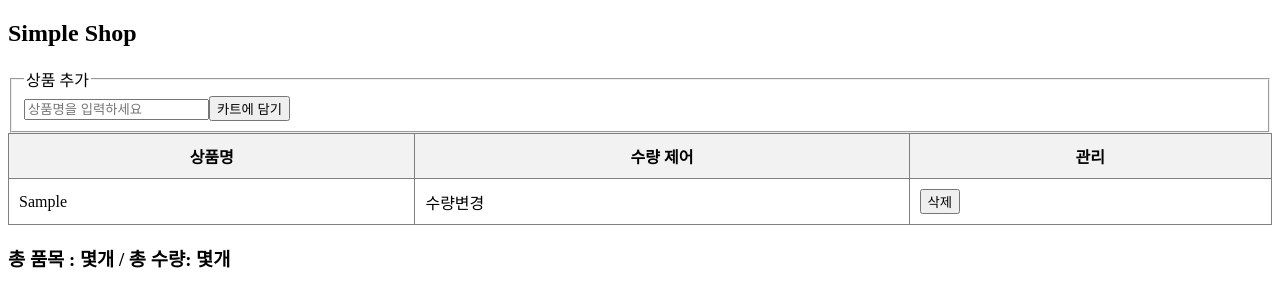
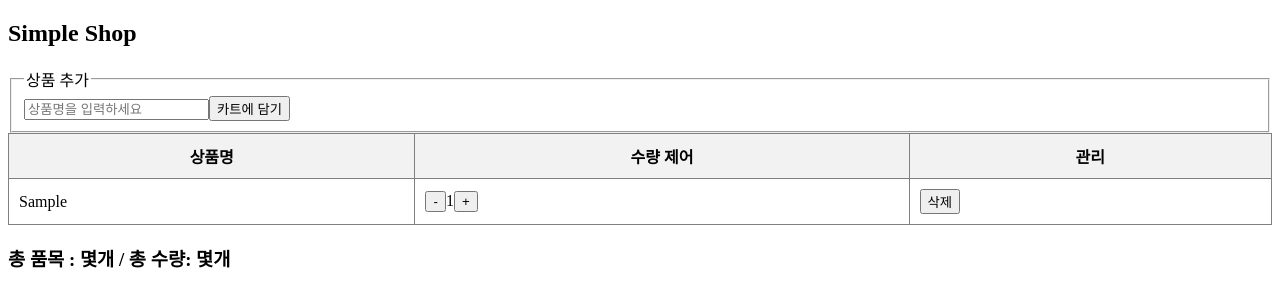
Before and after one commit to beruse2005-cloud/react-01-cart, a React (Vite) app: page / in a window 1280 px wide. Both pictures are taken after typing "Sample" into the empty fields and a click on the button "카트에 담기". Shown: the top 306 px of the page. Built offline with nearby package versions, Linux system fonts and the light colour scheme.

Commit message:
수량 제어 기능 추가

```diff
--- a/src/App.jsx
+++ b/src/App.jsx
@@ -55,12 +55,38 @@ function App() {
                 <tbody>
                 {cart.map((item, index) => <tr key={index}>
                     <td>{item.name}</td>
-                    <td>수량변경</td>
                     <td>
                         <button onClick={() => {
-                            const result = cart.filter((v, i) => { return i !== index });
+                            // 지금 현재 수량이 1 이하면, 실행하지 않게끔
+                            if (item.quantity <= 1) {
+                                return;
+                            }
+                            const newCart = [...cart];
+                            newCart[index].quantity -= 1;
+                            setCart(newCart);
+                        }}>-</button>
+                        {item.quantity}
+                        <button onClick={() => {
+                            // cart의 정보 중, index 자리에 있는 요소의 quantity값을 +1
+                            // cart[index].quantity += 1;   => 이렇게 쓰면 안됨 / react가 바꾼걸 모름
+                            //                              => state의 값을 바꿀땐 set을 쓰라고 했음
+
+                            // 1. react가 알아채개끔 하려면, 새 배열을 cart에 넣어야 됨 => 새 배열을 만들고
+                            // 2. 값을 바꾸고
+                            // 3. 그렇게 만들어진 배열을 setCart에 넣게 단계별로 진행하는 게 이해하기 쉽고 편함
+                            const newCart = [...cart];
+                            newCart[index].quantity += 1;
+                            setCart(newCart);
+                        }}>+</button>
+                    </td>
+                    <td>
+                        <button onClick={() => {
+                            const result = cart.filter((v, i) => {
+                                return i !== index
+                            });
                             setCart(result);
-                        }}>삭제</button>
+                        }}>삭제
+                        </button>
                     </td>
                 </tr>)}
                 </tbody>
```
